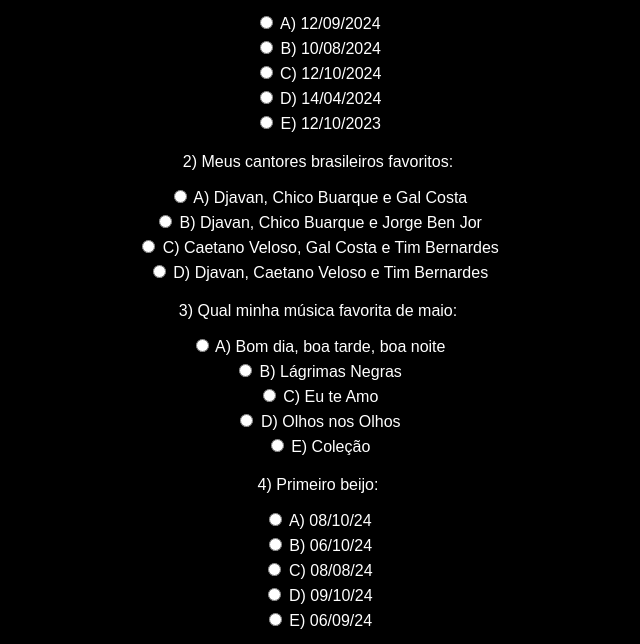
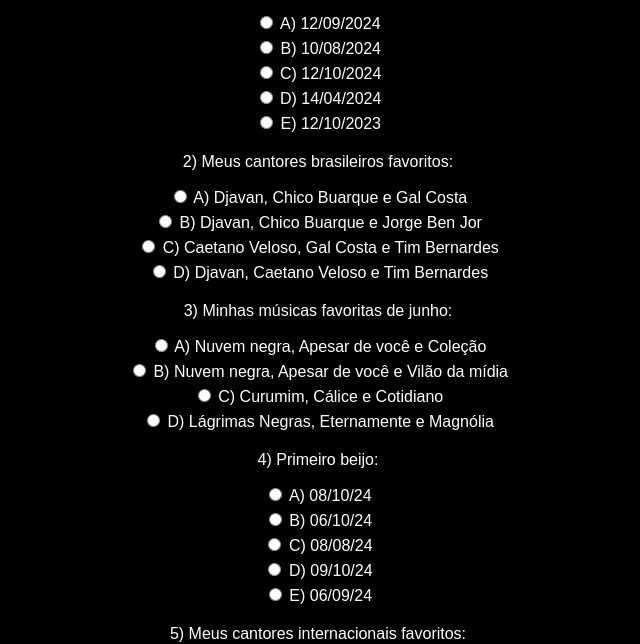
Before and after one commit to VictorHugo277/Enigma, a plain HTML site: page fase12.html in a window 1280 px wide. Shown: the part 159-803 px from the top of the page, without its empty margins (322-962 px from the left). Drawn offline with Linux system fonts and the light colour scheme.

Commit message:
Update fase12.html

```diff
--- a/fase12.html
+++ b/fase12.html
@@ -66,12 +66,11 @@
   </div>
 
   <div class="pergunta">
-    <p>3) Qual minha música favorita de maio:</p>
-    <label><input type="radio" name="q3" value="A"> A) Bom dia, boa tarde, boa noite</label>
-    <label><input type="radio" name="q3" value="B"> B) Lágrimas Negras</label>
-    <label><input type="radio" name="q3" value="C"> C) Eu te Amo</label>
-    <label><input type="radio" name="q3" value="D"> D) Olhos nos Olhos</label>
-    <label><input type="radio" name="q3" value="E"> E) Coleção</label>
+    <p>3) Minhas músicas favoritas de junho:</p>
+    <label><input type="radio" name="q3" value="A"> A) Nuvem negra, Apesar de você e Coleção</label>
+    <label><input type="radio" name="q3" value="B"> B) Nuvem negra, Apesar de você e Vilão da mídia</label>
+    <label><input type="radio" name="q3" value="C"> C) Curumim, Cálice e Cotidiano</label>
+    <label><input type="radio" name="q3" value="D"> D) Lágrimas Negras, Eternamente e Magnólia</label>
   </div>
 
   <div class="pergunta">
@@ -111,7 +110,7 @@
         return;
       }
 
-      if (q1.value === 'C' && q2.value === 'B' && q3.value === 'D' && q4.value === 'B' && q5.value === 'B') {
+      if (q1.value === 'C' && q2.value === 'B' && q3.value === 'A' && q4.value === 'B' && q5.value === 'B') {
         feedback.textContent = 'Parabéns! Você completou o quiz e venceu o jogo!';
         feedback.className = 'feedback correct';
         setTimeout(() => {
```
